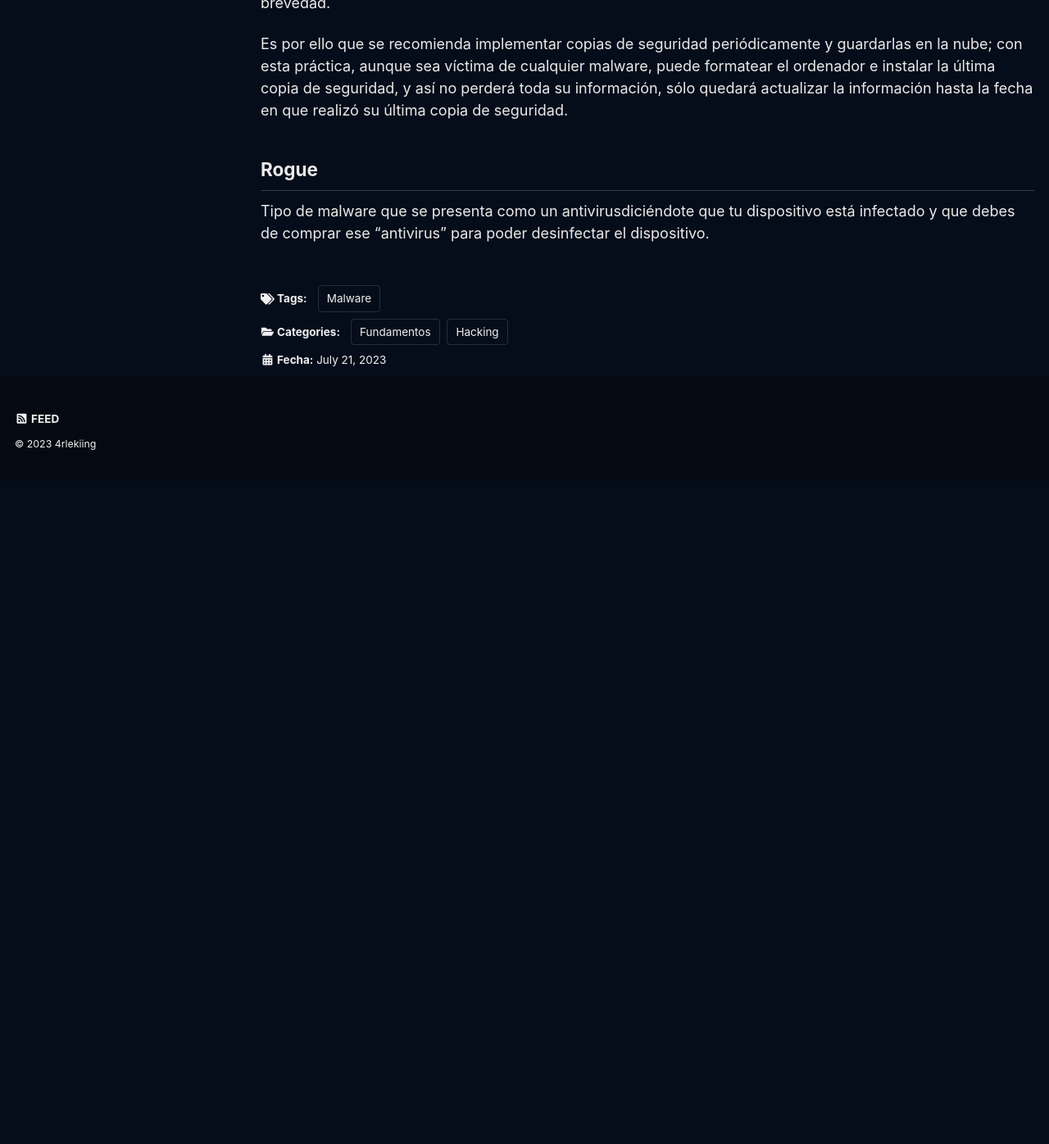
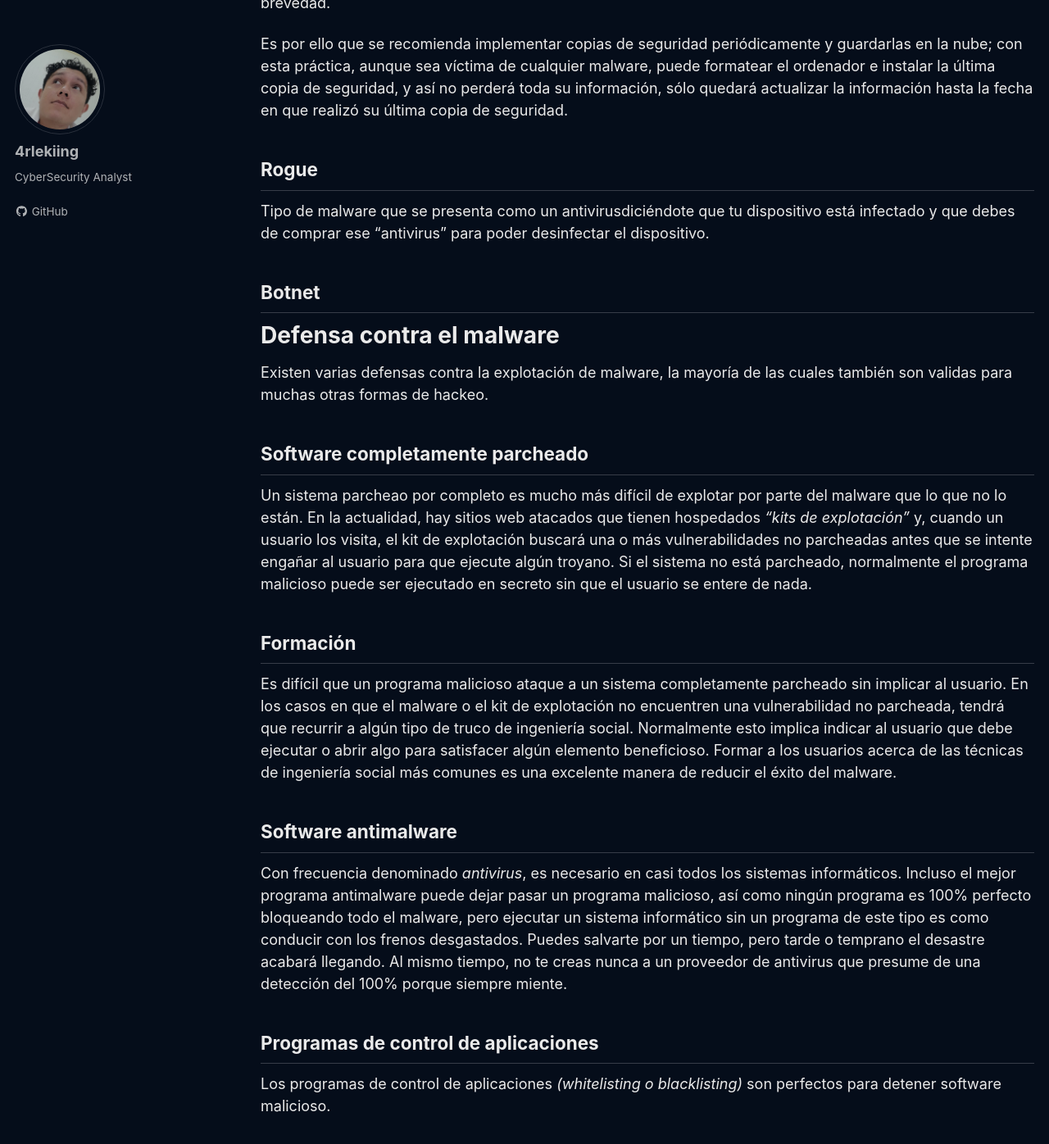
Before and after one commit to 4rleking/4rleking.github.io, a Jekyll site: the page built from _posts/2023-07-21-Malware.md, in a window 1280 px wide and 1400 px high, scrolled down 2919 px. Shown: the top 1396 px of the window at 82% size. Built offline with Jekyll 4.4.1, drawn with Linux system fonts in a browser that asks for light colours; cached includes are drawn as plain includes; a script that is not in the unit is left out; before the commit the page ends 3506 px from its top, so only the background shows below that.

Commit message:
Update 2023-07-21-Malware.md

```diff
--- a/_posts/2023-07-21-Malware.md
+++ b/_posts/2023-07-21-Malware.md
@@ -65,3 +65,25 @@
 ## Rogue
 
 Tipo de malware que se presenta como un antivirusdiciéndote que tu dispositivo está infectado y que debes de comprar ese "antivirus" para poder desinfectar el dispositivo.
+
+## Botnet
+
+# Defensa contra el malware
+
+Existen varias defensas contra la explotación de malware, la mayoría de las cuales también son validas para muchas otras formas de hackeo.
+
+## Software completamente parcheado
+
+Un sistema parcheao por completo es mucho más difícil de explotar por parte del malware que lo que no lo están. En la actualidad, hay sitios web atacados que tienen hospedados *"kits de explotación"* y, cuando un usuario los visita, el kit de explotación buscará una o más vulnerabilidades no parcheadas antes que se intente engañar al usuario para que ejecute algún troyano. Si el sistema no está parcheado, normalmente el programa malicioso puede ser ejecutado en secreto sin que el usuario se entere de nada.
+
+## Formación
+
+Es difícil que un programa malicioso ataque a un sistema completamente parcheado sin implicar al usuario. En los casos en que el malware o el kit de explotación no encuentren una vulnerabilidad no parcheada, tendrá que recurrir a algún tipo de truco de ingeniería social. Normalmente esto implica indicar al usuario que debe ejecutar o abrir algo para satisfacer algún elemento beneficioso. Formar a los usuarios acerca de las técnicas de ingeniería social más comunes es una excelente manera de reducir el éxito del malware.
+
+## Software antimalware
+
+Con frecuencia denominado *antivirus*, es necesario en casi todos los sistemas informáticos. Incluso el mejor programa antimalware puede dejar pasar un programa malicioso, así como ningún programa es 100% perfecto bloqueando todo el malware, pero ejecutar un sistema informático sin un programa de este tipo es como conducir con los frenos desgastados. Puedes salvarte por un tiempo, pero tarde o temprano el desastre acabará llegando. Al mismo tiempo, no te creas nunca a un proveedor de antivirus que presume de una detección del 100% porque siempre miente.
+
+## Programas de control de aplicaciones
+
+Los programas de control de aplicaciones *(whitelisting o blacklisting)* son perfectos para detener software malicioso.
```
